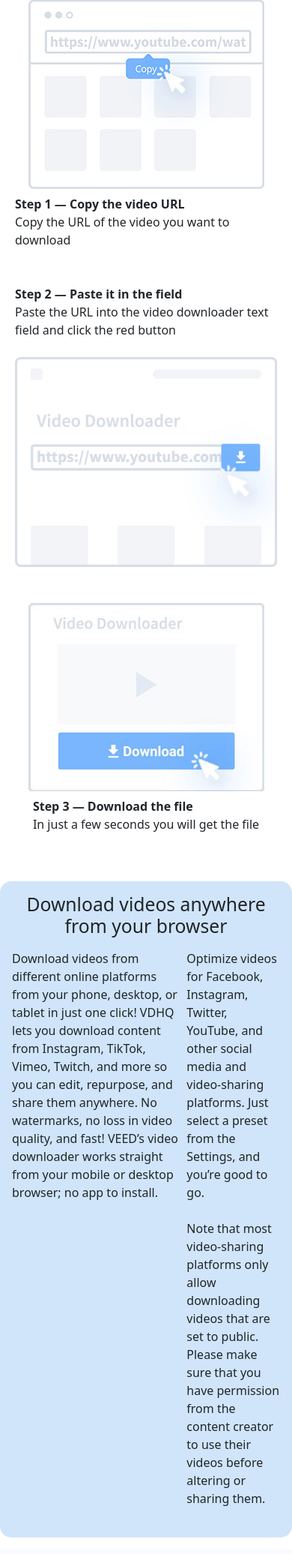
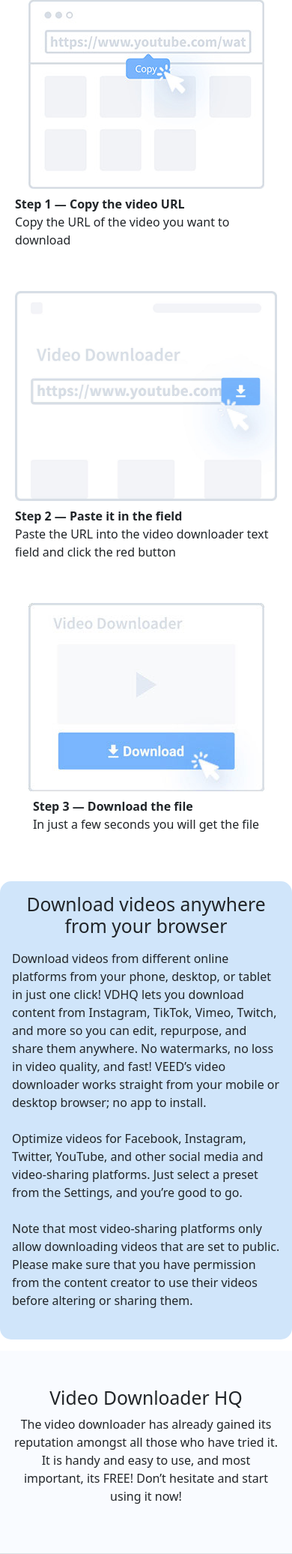
Before and after one commit to vikash7994/videos, a Flask app: page / in a window 390 px wide. Shown: the part 683-2755 px from the top of the page at 75% size. Run offline with Flask 3, Linux system fonts and the light colour scheme; some libraries are stand-ins or nearby versions.

Commit message:
Add files via upload

```diff
--- a/static/css/style.css
+++ b/static/css/style.css
@@ -162,8 +162,14 @@
   display: flex;
   flex-direction: column;
 }
-.how-to-download .steps2{
-  flex-direction: column-reverse !important;
+.how-to-download .step2{
+  flex-direction: column-reverse;
+}
+.download-feature .gap-2{
+flex-direction: column;
+}
+.features-list{
+  flex-direction: column;
 }
 .footer .container{
   text-align: center;
```
